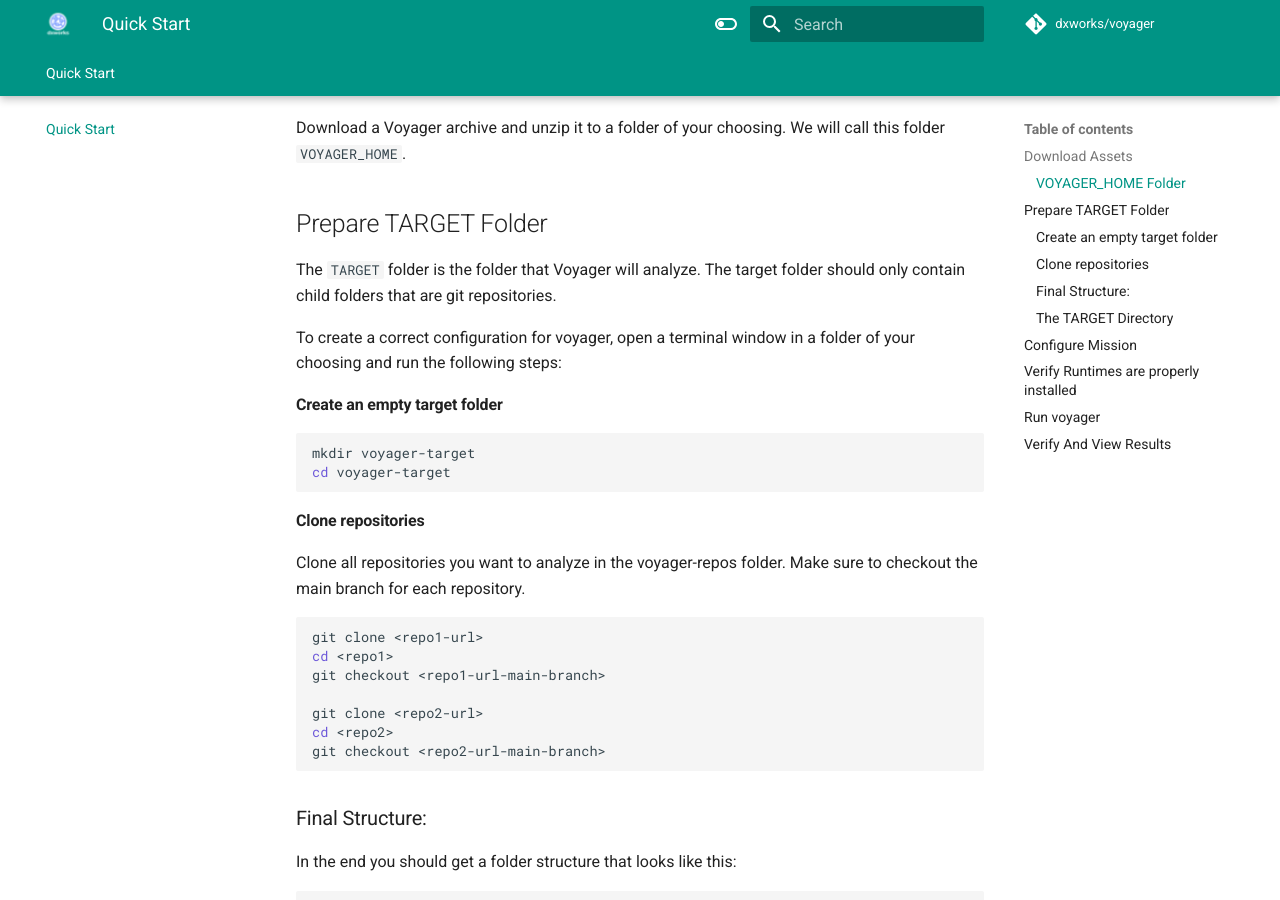
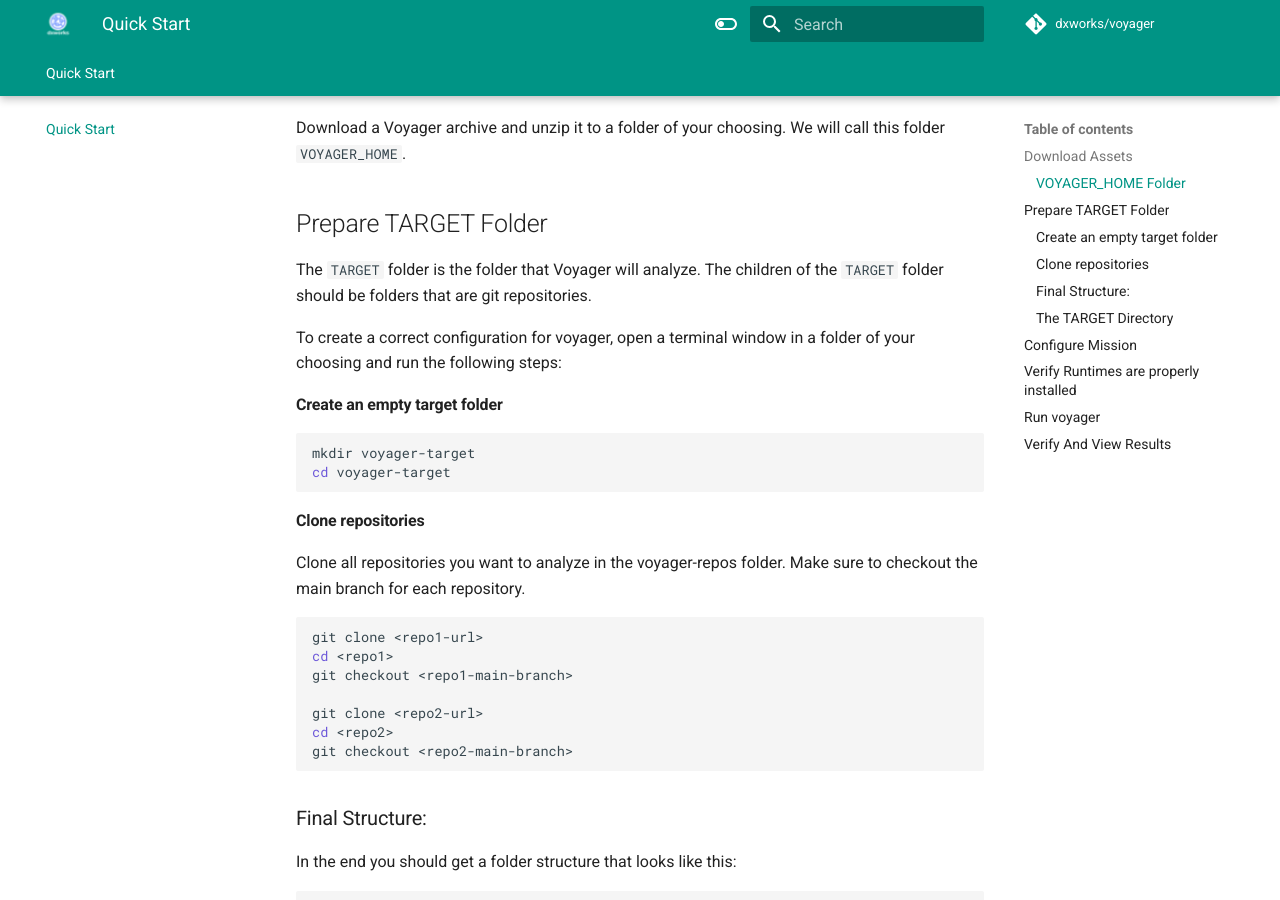
Before and after one commit to dxworks/voyager, an MkDocs documentation site: the page built from docs/quickstart.md, in a window 1280 px wide and 900 px high, scrolled down 205 px. Built offline with MkDocs 1.6.1 and Material for MkDocs 9.7.7, drawn with Linux system fonts in a browser that asks for light colours; comment, search, counter and statistics services are not loaded; the version menu is left out; some of the changed lines change nothing that is shown.

Commit message:
Updated quickstart docs

````diff
--- a/docs/quickstart.md
+++ b/docs/quickstart.md
@@ -4,7 +4,7 @@
 Download a Voyager archive and unzip it to a folder of your choosing. We will call this folder `VOYAGER_HOME`.
 
 ## Prepare TARGET Folder
-The `TARGET` folder is the folder that Voyager will analyze. The target folder should only contain child folders that are git repositories.
+The `TARGET` folder is the folder that Voyager will analyze. The children of the `TARGET` folder should be folders that are git repositories.
 
 To create a correct configuration for voyager, open a terminal window in a folder of your choosing and run the following steps:
 
@@ -19,11 +19,11 @@ Clone all repositories you want to analyze in the voyager-repos folder. Make sur
 ```shell
 git clone <repo1-url>
 cd <repo1>
-git checkout <repo1-url-main-branch>
+git checkout <repo1-main-branch>
 
 git clone <repo2-url>
 cd <repo2>
-git checkout <repo2-url-main-branch>
+git checkout <repo2-main-branch>
 ```
 
 ### Final Structure:
````
